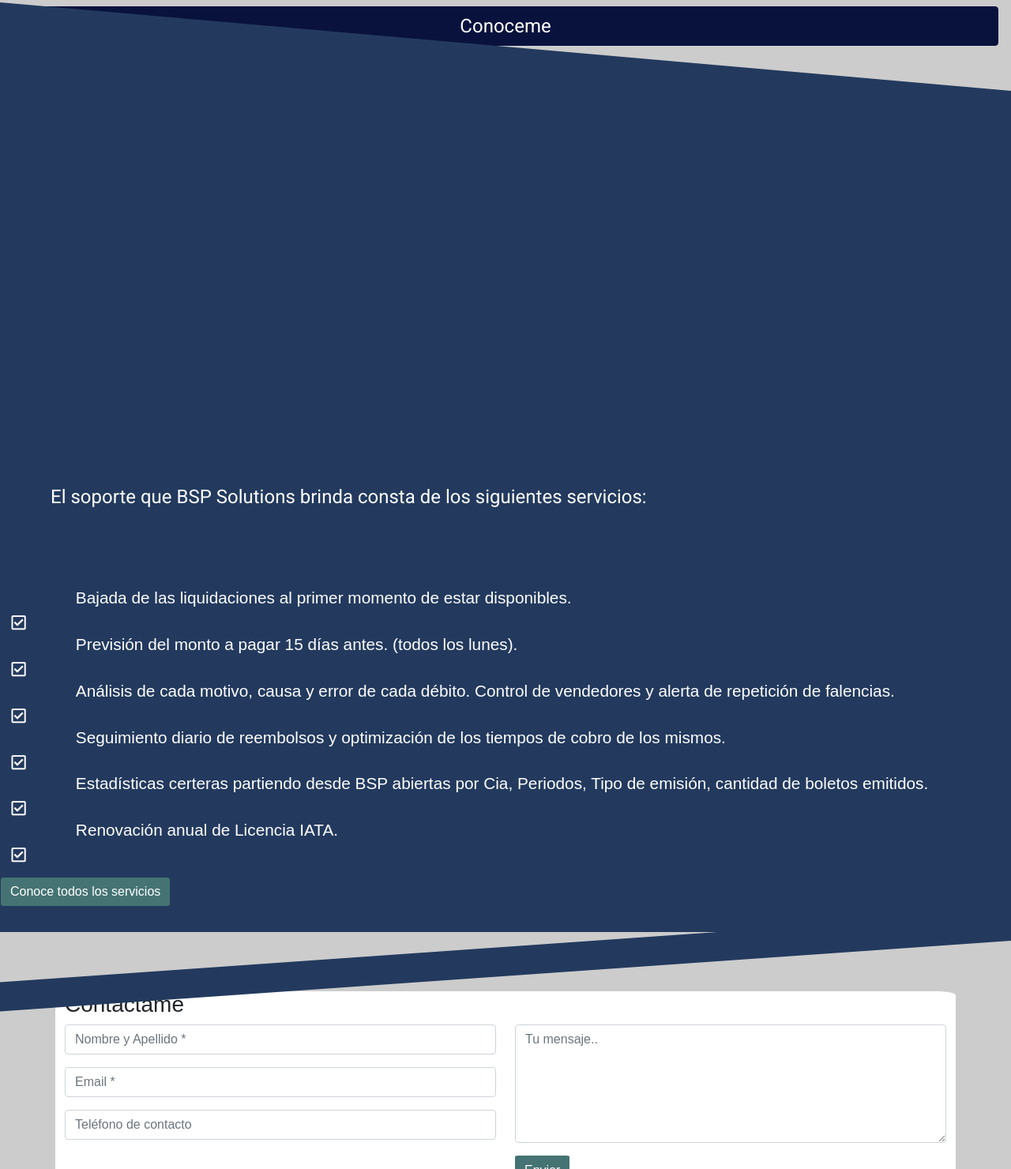
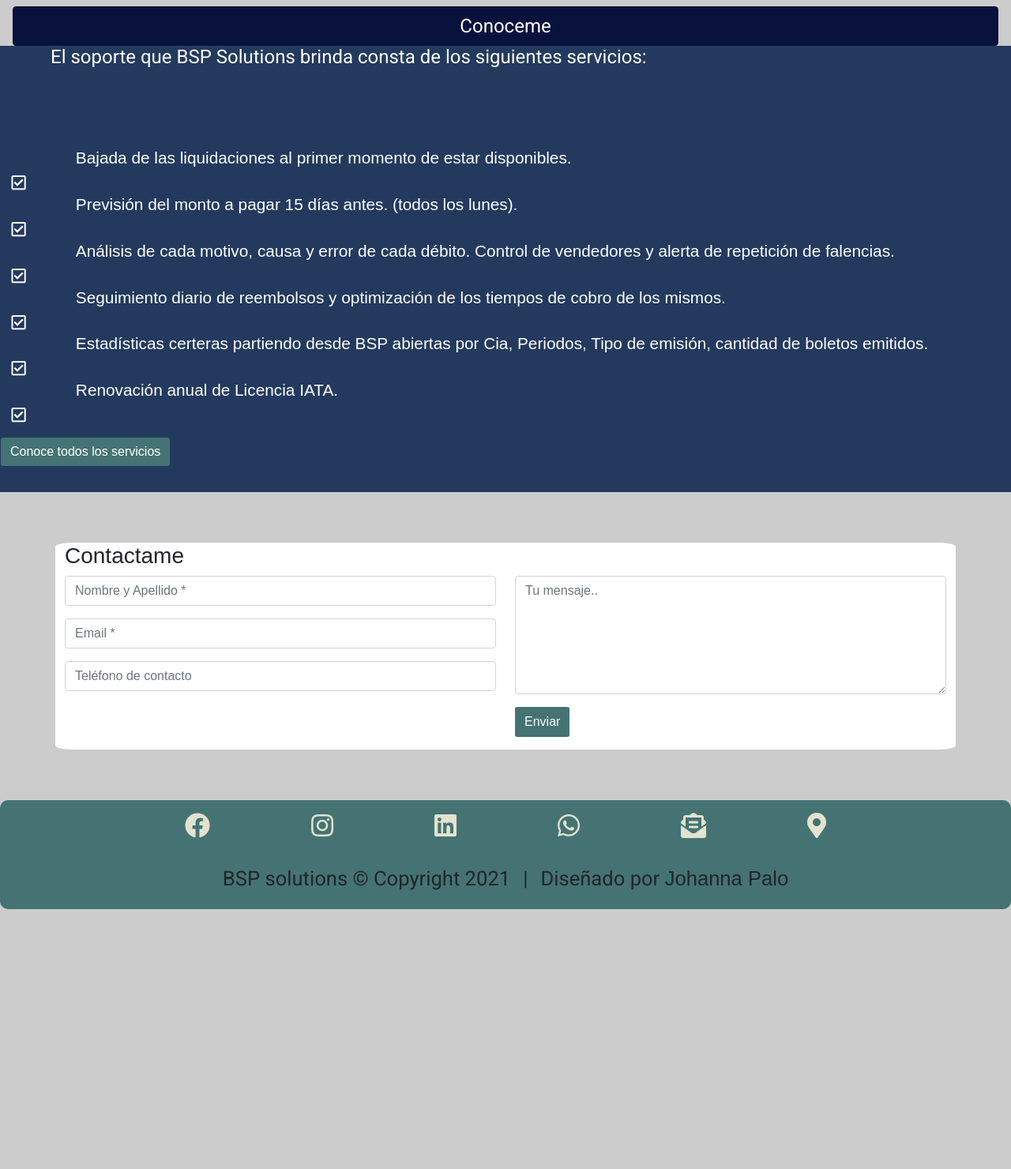
Before and after one commit to JoaPaloBael/bpssolutions, a website: page index.html in a window 1280 px wide. Shown: the part 1824-3304 px from the top of the page at 79% size. After the commit the page ends 2975 px from the top, so only its background shows below. Drawn offline with nearby package versions, Linux system fonts and the light colour scheme; a web font is replaced by a local one.

Commit message:
Elimine html .skewed

```diff
--- a/index.html
+++ b/index.html
@@ -181,7 +181,7 @@
 
         <!-- Servicios -->
         <section id="servicios">
-            <div class="skewed"></div>
+            <!-- <div class="skewed"></div> -->
             <div class="listaServicios">
                 <h4>El soporte que BSP Solutions brinda consta de los siguientes servicios:</h4>
                 <ul>
@@ -294,7 +294,7 @@
                 </div>
             </div>
         </section>
-        <div class="skewed2"></div>
+        <!-- <div class="skewed2"></div> -->
 
         <!-- Contacto -->
 
```
